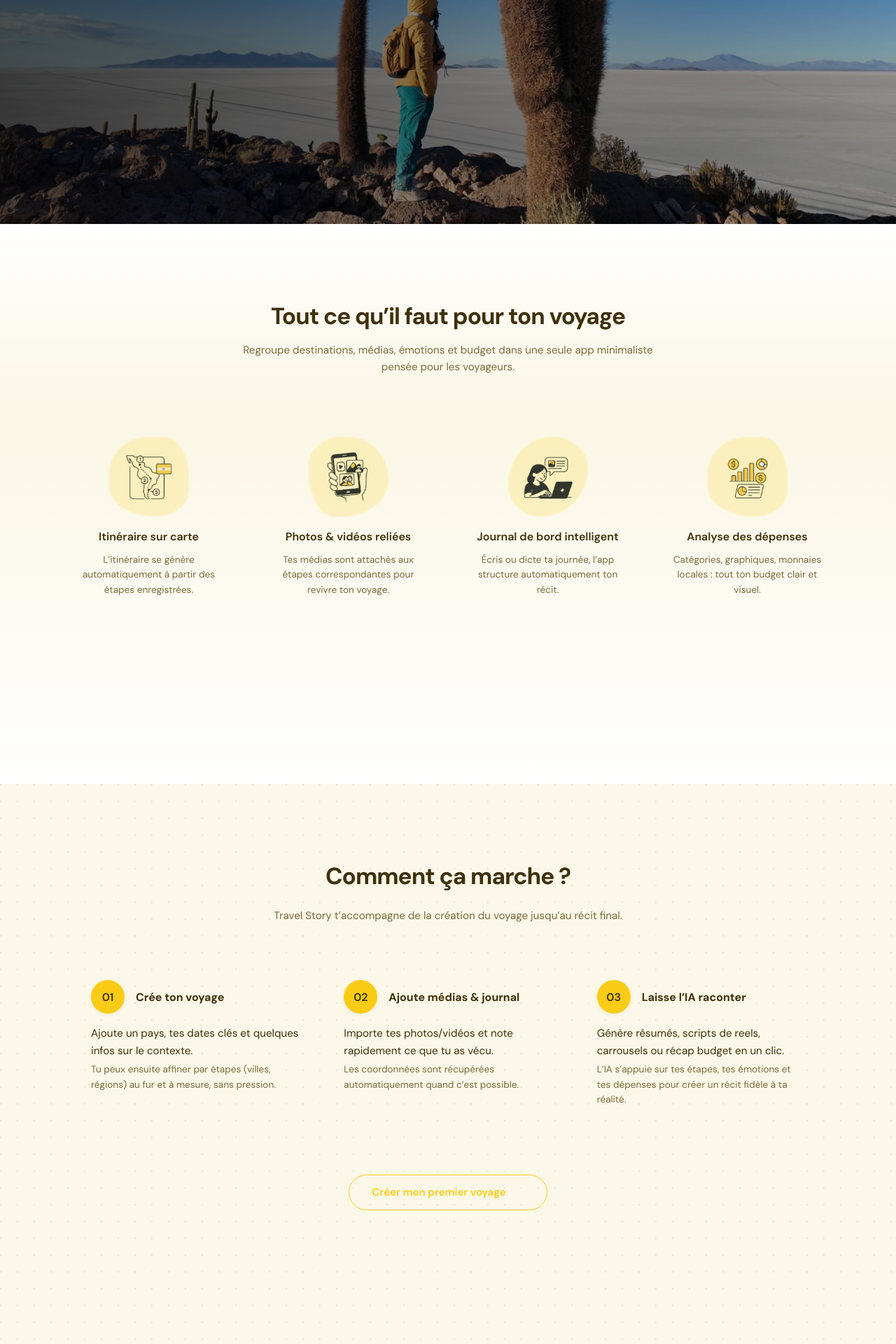
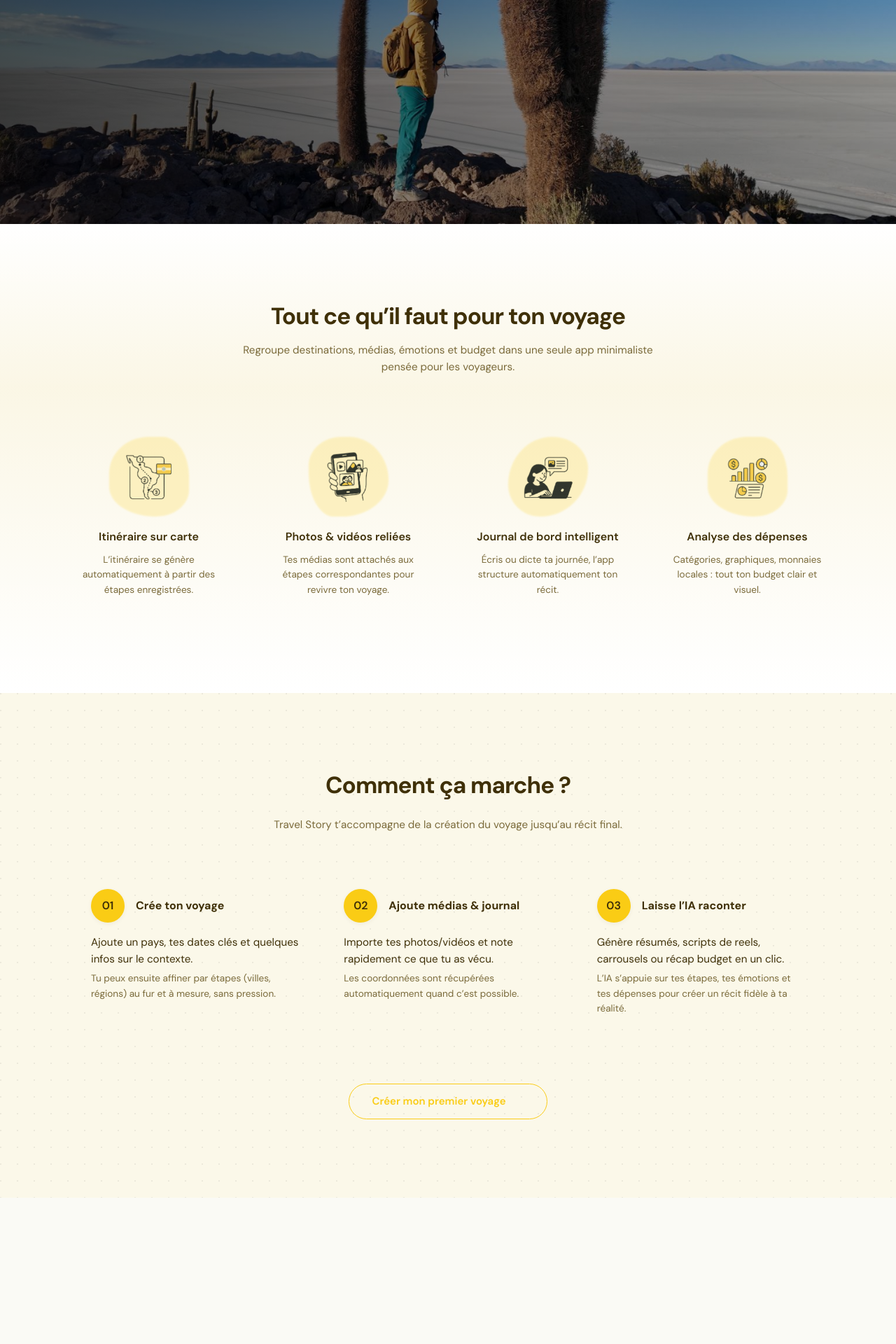
Before and after one commit to KayKTA/travel-story-maker, a Next.js app: page / in a window 1280 px wide. Shown: the part 480-2400 px from the top of the page at 70% size. After the commit the page ends 2191 px from the top, so only its background shows below. Built offline with nearby package versions, Linux system fonts and the light colour scheme; some icons are missing; what @mui/material-nextjs would draw is missing.

Commit message:
fix: Comment out section component in FeaturesSection and HowItWorks for clarity

```diff
--- a/components/home/FeaturesSection.tsx
+++ b/components/home/FeaturesSection.tsx
@@ -58,7 +58,7 @@ export default function Features() {
             }}
         >
             <Box
-                component="section"
+                // component="section"
                 sx={{
                     py: { xs: 10, md: 14 },
                     maxWidth: "1100px",
--- a/components/home/HowItWorks.tsx
+++ b/components/home/HowItWorks.tsx
@@ -41,7 +41,7 @@ export default function HowItWorks() {
             }}
         >
             <Box
-                component="section"
+                // component="section"
                 sx={{
                     py: { xs: 10, md: 14 },
                     px: 3,
```
